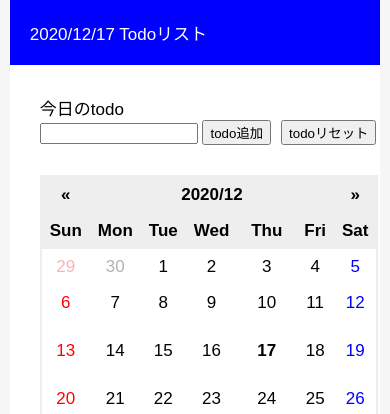
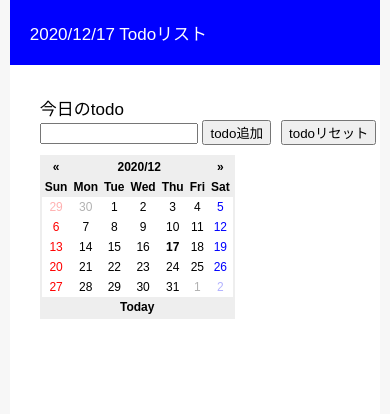
Before and after one commit to takaya-h11/todo, a plain HTML site: page index.html in a window 390 px wide. Shown: the top 414 px of the page. Drawn offline with Linux system fonts and the light colour scheme.

Commit message:
３回目の修正
レスポンシブ

```diff
--- a/index.html
+++ b/index.html
@@ -10,7 +10,7 @@
 	<body>
         <header>
             <div class="title">
-                <div class="today">
+                <div class="today1">
                    <span id="day"></span>
                    Todoリスト
                 </div>
--- a/todo.css
+++ b/todo.css
@@ -16,7 +16,7 @@ header{
 	max-width: 600px;
 }
 
-.today{
+.today1{
 	padding:20px;
 }
 
@@ -231,5 +231,14 @@ td.disabled {
 	.health{
 		width: 95%;
 	}
+	.calendar{
+		padding:10px 0 0 30px;
+	}
+	th,td{
+	padding:3px;
+	}
+	table{
+		font-size: 12px;
+	}
 
 }
```
